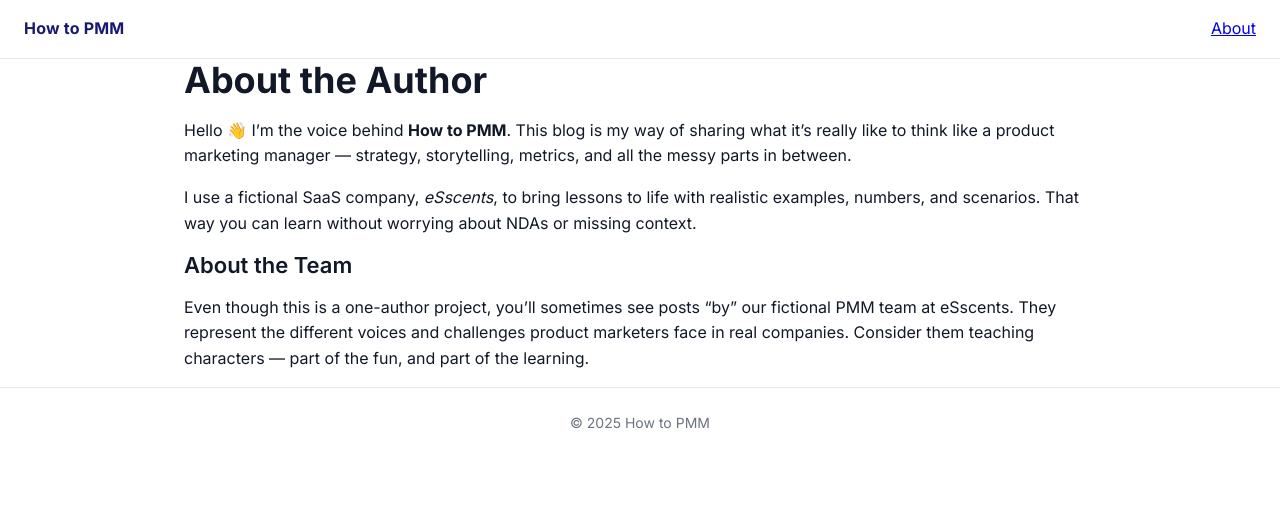
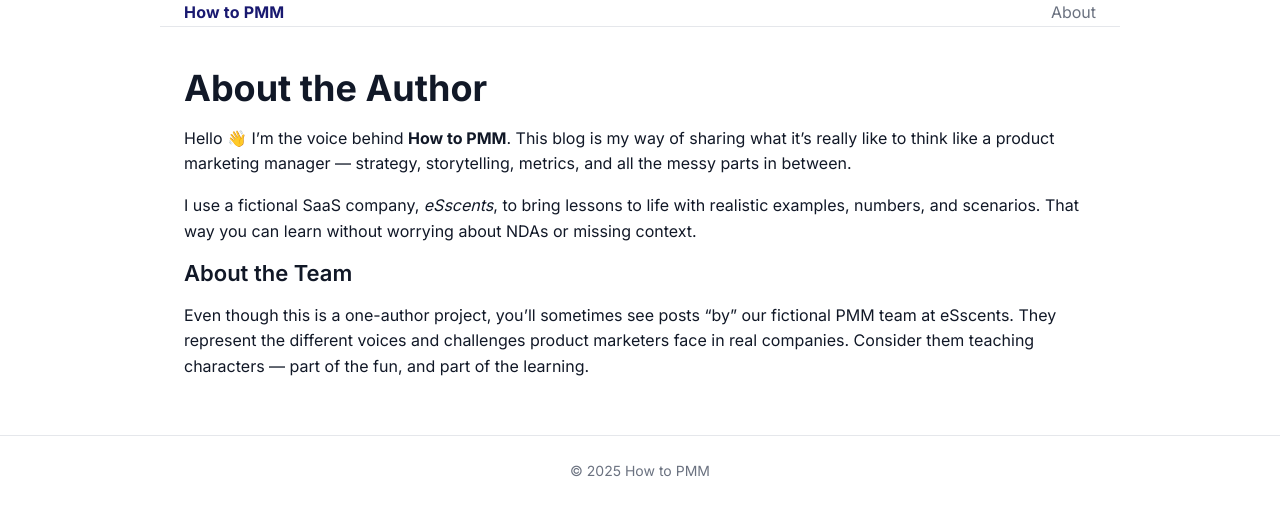
Before and after one commit to howtopmm-glitch/howtopmm, a plain HTML site: page about.html in a window 1280 px wide. Drawn offline with Linux system fonts and the light colour scheme.

Commit message:
Update about.html

```diff
--- a/about.html
+++ b/about.html
@@ -4,21 +4,22 @@
   <meta charset="utf-8" />
   <meta name="viewport" content="width=device-width, initial-scale=1" />
   <title>About – How to PMM</title>
+
+  <!-- Fonts + Shared Styles -->
   <link href="https://fonts.googleapis.com/css2?family=Inter:wght@400;600;700&display=swap" rel="stylesheet">
-<link rel="stylesheet" href="/styles.css">
-  <link href="https://fonts.googleapis.com/css2?family=Inter:wght@400;600;700&display=swap" rel="stylesheet">
+  <link rel="stylesheet" href="/styles.css">
 </head>
 <body>
   <!-- Navigation -->
-  <div class="nav">
+  <div class="nav wrap">
     <a href="/" class="brand">How to PMM</a>
     <nav>
-      <a href="/about.html">About</a>
+      <a class="muted" href="/about.html" style="text-decoration:none;">About</a>
     </nav>
   </div>
 
   <!-- Main content -->
-  <div class="wrap">
+  <div class="wrap" style="padding:40px 24px;">
     <h1>About the Author</h1>
     <p>Hello 👋 I’m the voice behind <strong>How to PMM</strong>. This blog is my way of sharing what it’s really like to think like a product marketing manager — strategy, storytelling, metrics, and all the messy parts in between.</p>
 
```
